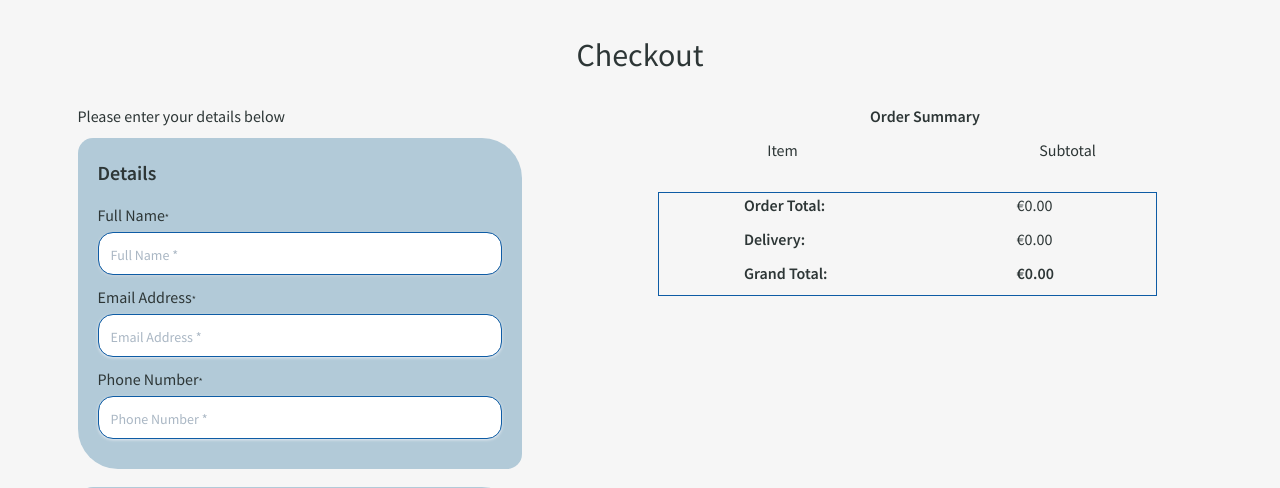
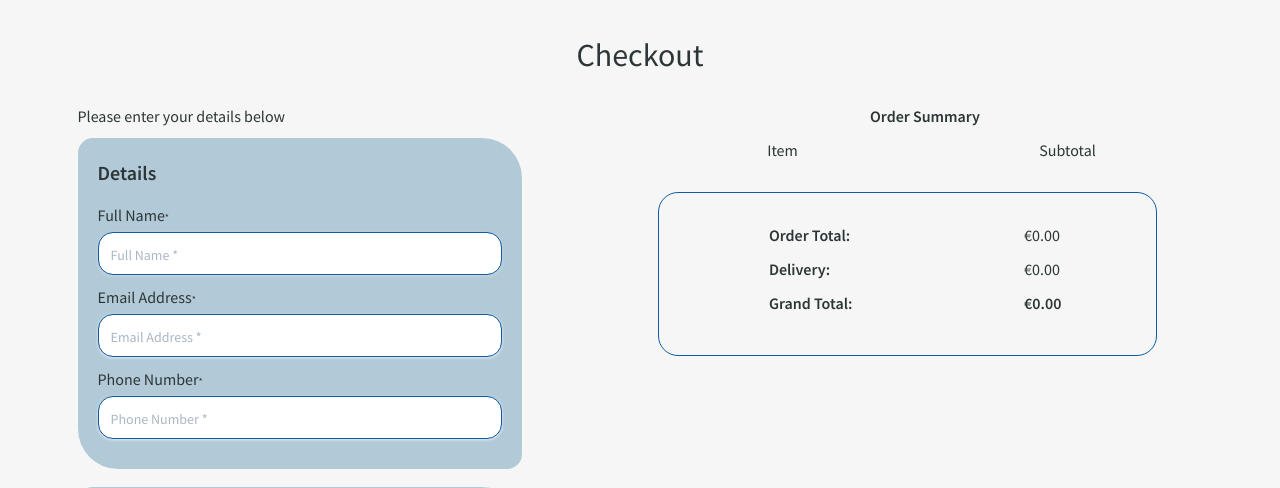
Before and after one commit to Sharon-B/Inside-Out, a Django app: template checkout/templates/checkout/checkout.html in a window 1280 px wide. Shown: the part 184-672 px from the top of the page. Run offline with Django 3.2, Linux system fonts and the light colour scheme; the template is opened without the code that fills it: values that come from a table or form of the project are taken from there, others are empty; parts of the project's set-up code (start-up, migrations or seed data) failed here and were passed over; some libraries are stand-ins or nearby versions; some web fonts are replaced.

Commit message:
Update order-summary border styling

```diff
--- a/checkout/static/checkout/css/checkout.css
+++ b/checkout/static/checkout/css/checkout.css
@@ -62,7 +62,8 @@ legend {
     margin: 2rem 1rem;
     border: .1rem solid #0E5CA5;
     width: 90%;
-    padding-right: 3rem;
+    border-radius: 2rem;
+    padding: 3rem;
 }
 
 .checkout-items {
```
